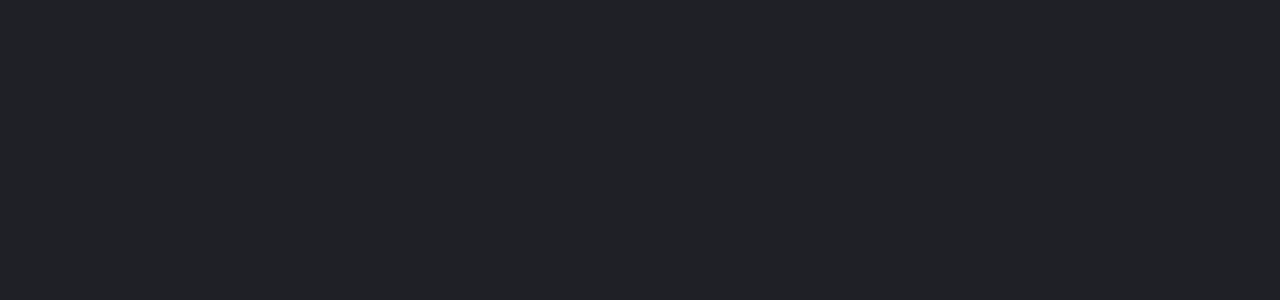
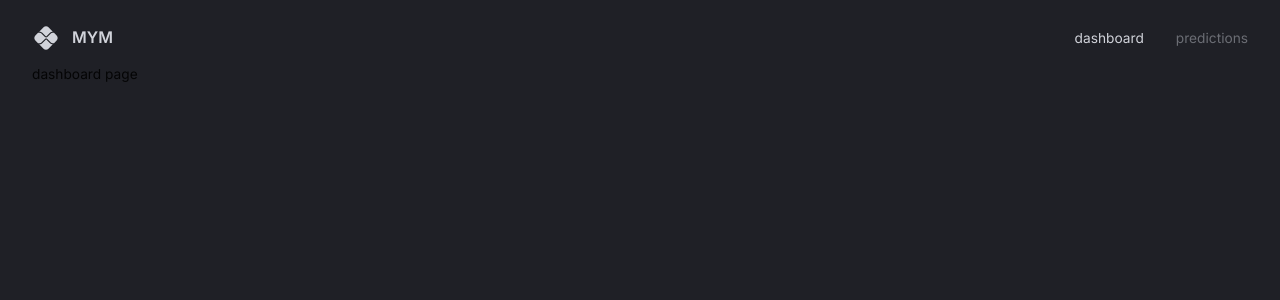
Before and after one commit to Nidy12/MYM, a React (Vite) app in the folder client/: page / in a window 1280 px wide. Shown: the top 300 px of the page. Built offline with nearby package versions, Linux system fonts and the light colour scheme.

Commit message:
feat: navbar created

```diff
--- a/client/src/App.tsx
+++ b/client/src/App.tsx
@@ -2,14 +2,26 @@
 import { createTheme } from "@mui/material/styles";
 import { useMemo } from "react";
 import { themeSettings } from "./theme";
+import { BrowserRouter, Route, Routes } from "react-router-dom";
+import { Box } from '@mui/material';
+import Navbar from "./scenes/navbar";
 
 function App() {
   const theme = useMemo(() => createTheme(themeSettings), []);
   return (
     <div className='app'>
-      <ThemeProvider theme={theme}>
-          <CssBaseline />
-      </ThemeProvider>
+      <BrowserRouter>
+        <ThemeProvider theme={theme}>
+            <CssBaseline />
+            <Box width="100%" height="100%" padding="1rem 2rem 4rem 2rem">
+              <Navbar />
+              <Routes>
+                <Route path="/" element={<div>dashboard page</div>} />
+                <Route path="/predictions" element={<div>prediction page</div>} />
+              </Routes>
+            </Box>
+        </ThemeProvider>
+      </BrowserRouter>
     </div>
   )
 }
--- /dev/null
+++ b/client/src/components/FlexBetween.tsx
@@ -0,0 +1,10 @@
+import { Box } from "@mui/material";
+import { styled } from "@mui/system";
+
+const FlexBetween = styled(Box)({
+  display: "flex",
+  justifyContent: "space-between",
+  alignItems: "center",
+});
+
+export default FlexBetween;
--- /dev/null
+++ b/client/src/scenes/navbar/index.tsx
@@ -0,0 +1,53 @@
+import { useState } from "react";
+import { Link } from "react-router-dom";
+import PixIcon from "@mui/icons-material/Pix";
+import { Box, Typography, useTheme } from "@mui/material";
+import FlexBetween from "../../components/FlexBetween";
+
+type Props = {};
+
+const Navbar = (props: Props) => {
+  const { palette } = useTheme();
+  const [selected, setSelected] = useState("dashboard");
+  return (
+    <FlexBetween mb="0.25rem" p="0.5rem 0rem" color={palette.grey[300]}>
+
+      <FlexBetween gap="0.75rem">
+        <PixIcon sx={{ fontSize: "28px" }} />
+        <Typography variant="h4" fontSize="16px">
+          MYM
+        </Typography>
+      </FlexBetween>
+
+
+      <FlexBetween gap="2rem">
+        <Box sx={{ "&:hover": { color: palette.primary[100] } }}>
+          <Link
+            to="/"
+            onClick={() => setSelected("dashboard")}
+            style={{
+              color: selected === "dashboard" ? "inherit" : palette.grey[700],
+              textDecoration: "inherit",
+            }}
+          >
+            dashboard
+          </Link>
+        </Box>
+        <Box sx={{ "&:hover": { color: palette.primary[100] } }}>
+          <Link
+            to="/predictions"
+            onClick={() => setSelected("predictions")}
+            style={{
+              color: selected === "predictions" ? "inherit" : palette.grey[700],
+              textDecoration: "inherit",
+            }}
+          >
+            predictions
+          </Link>
+        </Box>
+      </FlexBetween>
+    </FlexBetween>
+  );
+};
+
+export default Navbar;
```
